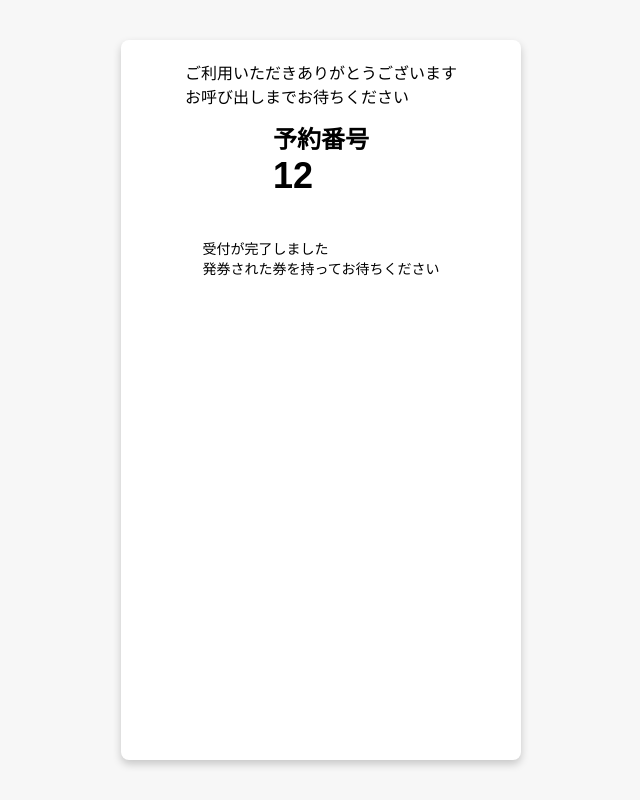
After one commit to OkaTakaaki/Procon_GroupE, a Django app: page /reserve_success in a window 1280 px wide. The commit adds this page. Shown: the whole page, without its empty margins (319-959 px from the left). Run offline with Django 4.2, Linux system fonts and the light colour scheme.

Commit message:
予約完了画面

```diff
--- a/reception_system/templates/reception_system/condition.html
+++ b/reception_system/templates/reception_system/condition.html
@@ -29,7 +29,7 @@
             <div class="button-container">
                 <button class="circle-button">戻る</button>
                 <button class="circle-button">手動選択</button>
-                <button class="circle-button">次へ</button>
+                <button class="circle-button"><a href="{% url 'reception_system:reserve_success' %}">次へ</a></button>
             </div>
     </div>
 
--- /dev/null
+++ b/reception_system/templates/reception_system/reserve_success.html
@@ -0,0 +1,42 @@
+{% extends 'base_app/base.html' %}
+{% load static %}
+
+{% block contents %}
+<head>
+    <link rel="stylesheet" href="{% static 'css/reception_styles.css' %}">
+    <meta name="viewport" content="width=device-width, initial-scale=1.0">
+    <title>予約完了画面</title>
+</head>
+<body>
+
+    <body>
+
+        <div class="container">
+            <div class="header-text">
+                ご利用いただきありがとうございます<br>
+                お呼び出しまでお待ちください
+            </div>
+
+            <div class="reservation-number-circle">
+                <div>
+                    予約番号<br>
+                    <span class="number">12</span>
+                </div>
+            </div>
+
+            <div class="footer-text">
+                受付が完了しました<br>
+                発券された券を持ってお待ちください
+            </div>
+        </div>
+
+        </body>
+
+<script>
+    document.body.addEventListener('click', function() {
+        window.location.href = "{% url 'reception_system:reception' %}";
+    });
+</script>
+
+</body>
+{% endblock %}
--- a/reception_system/urls.py
+++ b/reception_system/urls.py
@@ -10,6 +10,7 @@ urlpatterns = [
     path('reception/', views.reception, name='reception'),
     path('language/', views.language, name='language'),
     path('complate/', views.complate, name='reception_complate'),
-    path('reserve/', views.reserve, name='reserve')
+    path('reserve/', views.reserve, name='reserve'),
+    path('reserve_success',views.reserveSuccess,name='reserve_success')
     # path('kari/', views.kari, name='kari'),
 ] + static(settings.STATIC_URL, document_root=settings.STATIC_ROOT)
--- a/reception_system/views.py
+++ b/reception_system/views.py
@@ -36,5 +36,8 @@ def complate(request):
 
 def reserve(request):
     return render(request, 'reception_system/condition.html')
+
+def reserveSuccess(request):
+    return render(request, 'reception_system/reserve_success.html')
 def kari(request):
     return render(request, 'reception_system/kari.html')
--- a/static/css/reception_styles.css
+++ b/static/css/reception_styles.css
@@ -185,3 +185,26 @@ body {
 .seat-selection input[type="checkbox"] {
     margin-right: 5px;
 }
+
+.reservation-number-circle {
+    width: 100px;
+    height: 100px;
+    border-radius: 50%;
+    background-color: #ffffff;
+    color: #000000;
+    display: flex;
+    justify-content: center;
+    align-items: center;
+    font-size: 24px;
+    font-weight: bold;
+    margin: 0 auto 20px;
+}
+
+.reservation-number-circle .number {
+    font-size: 36px;
+}
+
+.footer-text {
+    font-size: 14px;
+    margin-top: 10px;
+}
```
Also changed, not shown: reception_system/migrations/0001_initial.py, reception_system/migrations/0002_rename_teble_number_seat_table_number_and_more.py (deleted), reception_system/migrations/0002_seat_table_connect.py (deleted), reception_system/migrations/0003_remove_seat_table_connect.py (deleted), reception_system/migrations/0004_rename_teble_number_seat_table_number_and_more.py (deleted), reception_system/migrations/0005_alter_reception_reception_time.py (deleted), reception_system/migrations/0006_alter_reception_conditions.py (deleted), reception_system/migrations/0007_remove_seat_table_connect_and_more.py (deleted), reception_system/migrations/0008_seat_table_connect.py (deleted).
